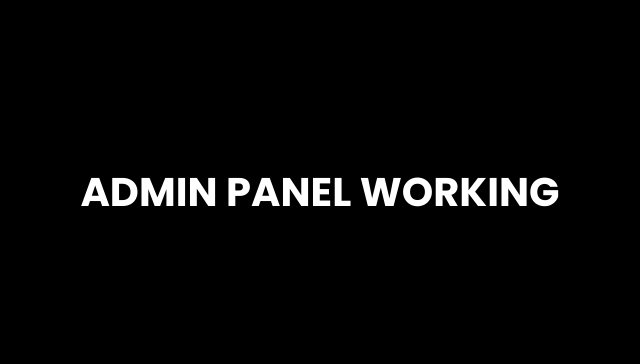
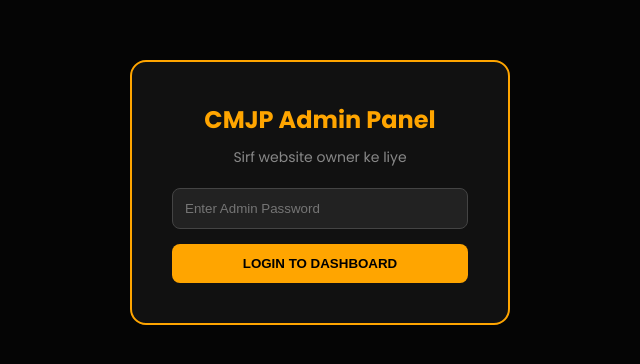
Before and after one commit to shivanandikmpharmacy-sketch/cockroach-party, a Next.js app: page /admin in a window 1280 px wide. Shown: the part 208-572 px from the top of the page, without its empty margins (320-960 px from the left). Built offline with nearby package versions, Linux system fonts and the light colour scheme.

Commit message:
Update page.tsx

```diff
--- a/app/admin/page.tsx
+++ b/app/admin/page.tsx
@@ -1,18 +1,196 @@
+"use client";
+
+import { useState } from "react";
+import Link from "next/link";
+
 export default function AdminPage() {
+  const [password, setPassword] = useState("");
+  const [isAuth, setIsAuth] = useState(false);
+  const [title, setTitle] = useState("");
+  const [content, setContent] = useState("");
+
+  const [showChangePass, setShowChangePass] = useState(false);
+  const [oldPass, setOldPass] = useState("");
+  const [newPass, setNewPass] = useState("");
+
+  const getCurrentPassword = () => {
+    return localStorage.getItem("cmjp_admin_pass") || "admin123";
+  };
+
+  const handlePublish = (e: React.FormEvent) => {
+    e.preventDefault();
+    if (!title.trim() || !content.trim()) return;
+
+    const existing = JSON.parse(localStorage.getItem("cmjp_articles") || "[]");
+    const newArticle = {
+      id: Date.now(),
+      title: title.trim(),
+      date: new Date().toLocaleDateString("en-US", {
+        month: "short",
+        day: "2-digit",
+        year: "numeric",
+      }),
+      content: content.trim(),
+    };
+
+    const updatedArticles = [newArticle, ...existing];
+    localStorage.setItem("cmjp_articles", JSON.stringify(updatedArticles));
+
+    alert("Article successfully publish ho gaya!");
+    setTitle("");
+    setContent("");
+  };
+
+  const handleChangePassword = (e: React.FormEvent) => {
+    e.preventDefault();
+    const currentPass = getCurrentPassword();
+
+    if (oldPass !== currentPass) {
+      alert("Purana password galat hai!");
+      return;
+    }
+
+    if (!newPass || newPass.length < 4) {
+      alert("Naya password kam se kam 4 aksharon ka hona chahiye!");
+      return;
+    }
+
+    localStorage.setItem("cmjp_admin_pass", newPass);
+    alert("Password successfully change ho gaya! Ab naye password se login karein.");
+    setOldPass("");
+    setNewPass("");
+    setShowChangePass(false);
+    setIsAuth(false);
+  };
+
+  if (!isAuth) {
+    return (
+      <div style={{ minHeight: "100vh", background: "#050505", color: "white", display: "flex", justifyContent: "center", alignItems: "center", padding: "20px" }}>
+        <div style={{ background: "#111", border: "2px solid orange", padding: "40px", borderRadius: "16px", width: "100%", maxWidth: "380px", textAlign: "center" }}>
+          <h2 style={{ color: "orange", marginBottom: "10px" }}>CMJP Admin Panel</h2>
+          <p style={{ color: "#888", fontSize: "14px", marginBottom: "20px" }}>Sirf website owner ke liye</p>
+          <input
+            type="password"
+            placeholder="Enter Admin Password"
+            value={password}
+            onChange={(e) => setPassword(e.target.value)}
+            style={{ width: "100%", padding: "12px", background: "#222", border: "1px solid #444", color: "white", borderRadius: "8px", marginBottom: "15px", outline: "none" }}
+          />
+          <button
+            onClick={() => {
+              if (password === getCurrentPassword()) {
+                setIsAuth(true);
+              } else {
+                alert("Galat Password! (Default password: admin123)");
+              }
+            }}
+            style={{ width: "100%", padding: "12px", background: "orange", color: "black", border: "none", fontWeight: "bold", borderRadius: "8px", cursor: "pointer" }}
+          >
+            LOGIN TO DASHBOARD
+          </button>
+        </div>
+      </div>
+    );
+  }
+
   return (
-    <div
-      style={{
-        minHeight: "100vh",
-        background: "black",
-        color: "white",
-        display: "flex",
-        justifyContent: "center",
-        alignItems: "center",
-        fontSize: "40px",
-        fontWeight: "bold",
-      }}
-    >
-      ADMIN PANEL WORKING
+    <div style={{ minHeight: "100vh", background: "#050505", color: "white", padding: "40px 20px" }}>
+      <div style={{ maxWidth: "700px", margin: "0 auto", background: "#111", border: "2px solid orange", padding: "35px", borderRadius: "20px" }}>
+
+        <div style={{ display: "flex", justifyContent: "space-between", alignItems: "center", marginBottom: "25px", borderBottom: "1px solid #222", paddingBottom: "15px", flexWrap: "wrap", gap: "10px" }}>
+          <h2 style={{ color: "orange" }}>Admin Dashboard</h2>
+          <div style={{ display: "flex", gap: "10px" }}>
+            <button
+              onClick={() => setShowChangePass(!showChangePass)}
+              style={{ background: "#222", color: "orange", border: "1px solid orange", padding: "6px 12px", borderRadius: "6px", cursor: "pointer", fontSize: "12px" }}
+            >
+              {showChangePass ? "Write Article View" : "Change Password"}
+            </button>
+            <button
+              onClick={() => setIsAuth(false)}
+              style={{ background: "#333", color: "#fff", border: "none", padding: "6px 12px", borderRadius: "6px", cursor: "pointer", fontSize: "12px" }}
+            >
+              Logout
+            </button>
+          </div>
+        </div>
+
+        {!showChangePass ? (
+          <form onSubmit={handlePublish} style={{ display: "flex", flexDirection: "column", gap: "18px" }}>
+            <h3 style={{ color: "#fff", fontSize: "18px", marginBottom: "-5px" }}>Create New Article</h3>
+            <div>
+              <label style={{ display: "block", color: "#ccc", fontSize: "14px", marginBottom: "6px" }}>Article Title / Headline:</label>
+              <input
+                type="text"
+                placeholder="Headline..."
+                value={title}
+                onChange={(e) => setTitle(e.target.value)}
+                required
+                style={{ width: "100%", padding: "14px", background: "#1c1c1c", border: "1px solid #333", color: "white", borderRadius: "8px", fontSize: "15px" }}
+              />
+            </div>
+
+            <div>
+              <label style={{ display: "block", color: "#ccc", fontSize: "14px", marginBottom: "6px" }}>Article Content:</label>
+              <textarea
+                rows={8}
+                placeholder="Write content..."
+                value={content}
+                onChange={(e) => setContent(e.target.value)}
+                required
+                style={{ width: "100%", padding: "14px", background: "#1c1c1c", border: "1px solid #333", color: "white", borderRadius: "8px", fontSize: "15px", resize: "none" }}
+              ></textarea>
+            </div>
+
+            <button
+              type="submit"
+              style={{ padding: "14px", background: "orange", color: "black", border: "none", fontWeight: "bold", borderRadius: "8px", cursor: "pointer", fontSize: "16px", marginTop: "10px" }}
+            >
+              PUBLISH ARTICLE
+            </button>
+          </form>
+        ) : (
+          <form onSubmit={handleChangePassword} style={{ display: "flex", flexDirection: "column", gap: "18px" }}>
+            <h3 style={{ color: "orange", fontSize: "18px", marginBottom: "-5px" }}>Change Admin Password</h3>
+            <div>
+              <label style={{ display: "block", color: "#ccc", fontSize: "14px", marginBottom: "6px" }}>Purana Password (Current Password):</label>
+              <input
+                type="password"
+                placeholder="Current password..."
+                value={oldPass}
+                onChange={(e) => setOldPass(e.target.value)}
+                required
+                style={{ width: "100%", padding: "14px", background: "#1c1c1c", border: "1px solid #333", color: "white", borderRadius: "8px", fontSize: "15px" }}
+              />
+            </div>
+
+            <div>
+              <label style={{ display: "block", color: "#ccc", fontSize: "14px", marginBottom: "6px" }}>Naya Password (New Password):</label>
+              <input
+                type="password"
+                placeholder="Naya strong password daalein..."
+                value={newPass}
+                onChange={(e) => setNewPass(e.target.value)}
+                required
+                style={{ width: "100%", padding: "14px", background: "#1c1c1c", border: "1px solid #333", color: "white", borderRadius: "8px", fontSize: "15px" }}
+              />
+            </div>
+
+            <button
+              type="submit"
+              style={{ padding: "14px", background: "orange", color: "black", border: "none", fontWeight: "bold", borderRadius: "8px", cursor: "pointer", fontSize: "16px", marginTop: "10px" }}
+            >
+              UPDATE PASSWORD
+            </button>
+          </form>
+        )}
+
+        <div style={{ marginTop: "25px", textAlign: "center" }}>
+          <Link href="/" style={{ color: "orange", textDecoration: "none", fontSize: "14px" }}>
+            ← Main Website Par Wapas Jayein
+          </Link>
+        </div>
+      </div>
     </div>
   );
 }
```
